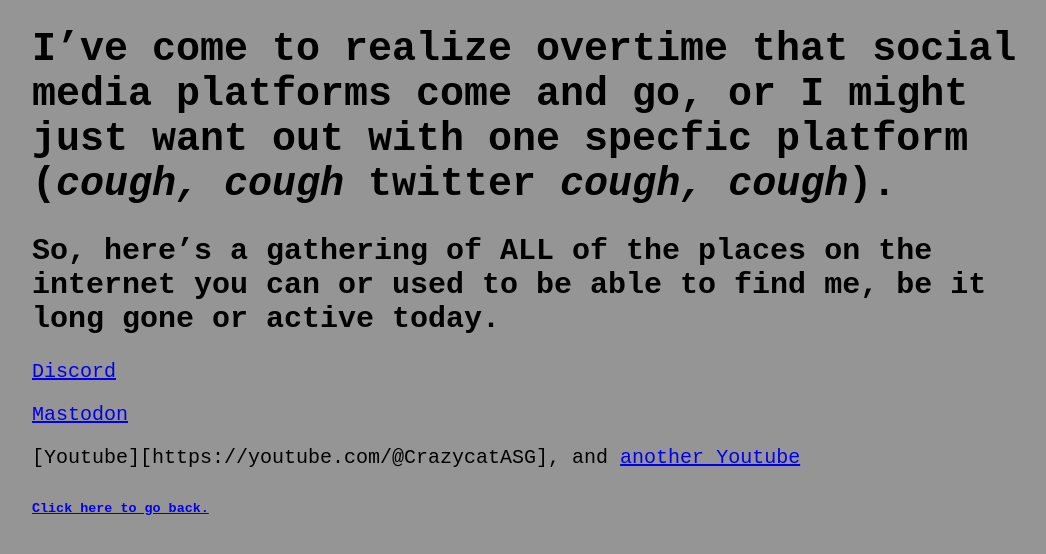
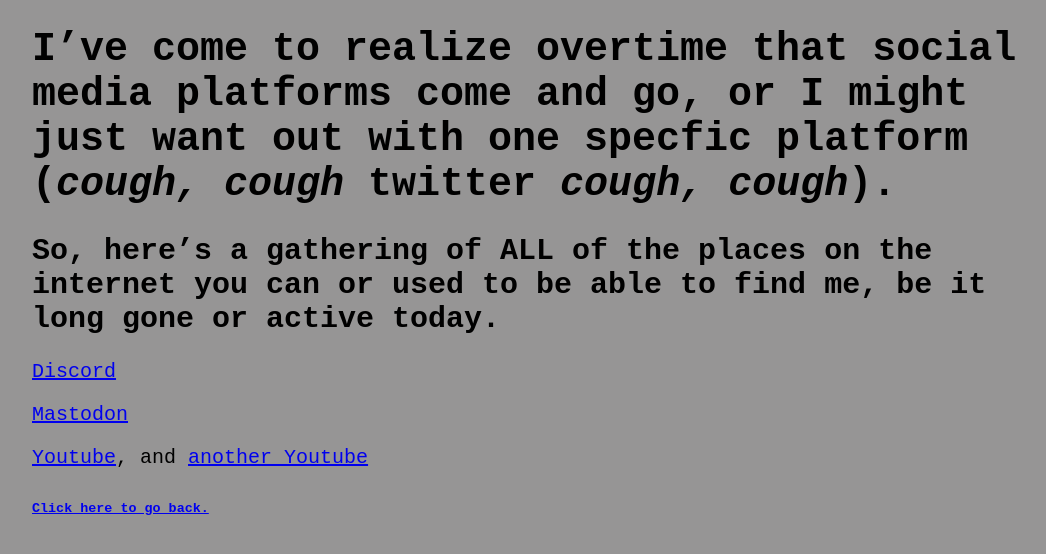
Before and after one commit to CrazycatASG/crazycatasg.github.io, a Jekyll site: the page built from things_you_might_like/links.md, in a window 1280 px wide. Shown: the top 554 px of the page, without its empty margins (108-1154 px from the left). Built offline with Jekyll 4.4.1, drawn with Linux system fonts in a browser that asks for light colours.

Commit message:
Update links.md

```diff
--- a/things_you_might_like/links.md
+++ b/things_you_might_like/links.md
@@ -9,7 +9,7 @@ title: Other places you can find me
 
 [Mastodon](https://mstdn.games/@enderasg)
 
-[Youtube][https://youtube.com/@CrazycatASG], and [another Youtube](https://youtube.com/@BrokenGameboy)
+[Youtube](https://youtube.com/@CrazycatASG), and [another Youtube](https://youtube.com/@BrokenGameboy)
 
 <footer>
     <h6><a href="/">Click here to go back.</a></h6>
```
